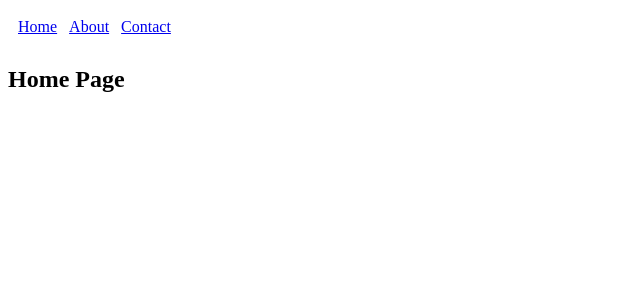
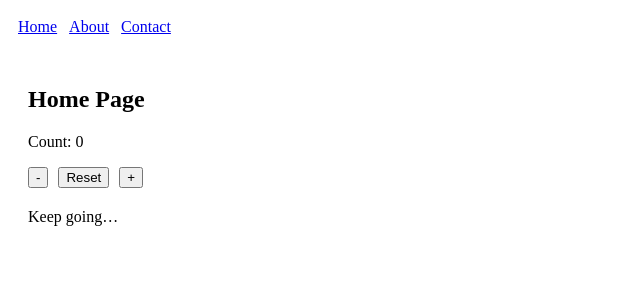
Before and after one commit to zensude/-react-router-app, a React (Vite) app: page / in a window 1280 px wide. Shown: the top 300 px of the page, without its empty margins (0-640 px from the left). Built offline with nearby package versions, Linux system fonts and the light colour scheme.

Commit message:
Add counter logic to Home page

```diff
--- a/src/pages/Home.jsx
+++ b/src/pages/Home.jsx
@@ -1,4 +1,20 @@
-import React from "react";
+import React, { useState } from "react";
 export default function Home() {
-    return <h2>Home Page</h2>;
+    const [count, setCount] = useState(0);
+    const increase = () => setCount(count + 1);
+    const decrease = () => setCount(count - 1);
+    const reset = () => setCount(0);
+    return (
+        <div style={{ padding: 20 }}>
+            <h2>Home Page</h2>
+            <p>Count: {count}</p>
+            <button onClick={decrease} >-</button>
+            <button onClick={reset} style={{ margin: "0 10px" }} >Reset</button>
+            <button onClick={increase} >+</button>
+            {count >= 5 ? (
+                <p style={{ marginTop: 20 }} >🔥 Nice! You reached 5+</p>) : (
+                <p style={{ marginTop: 20 }}>Keep going…</p>
+            )}
+        </div>
+    );
 }
```
